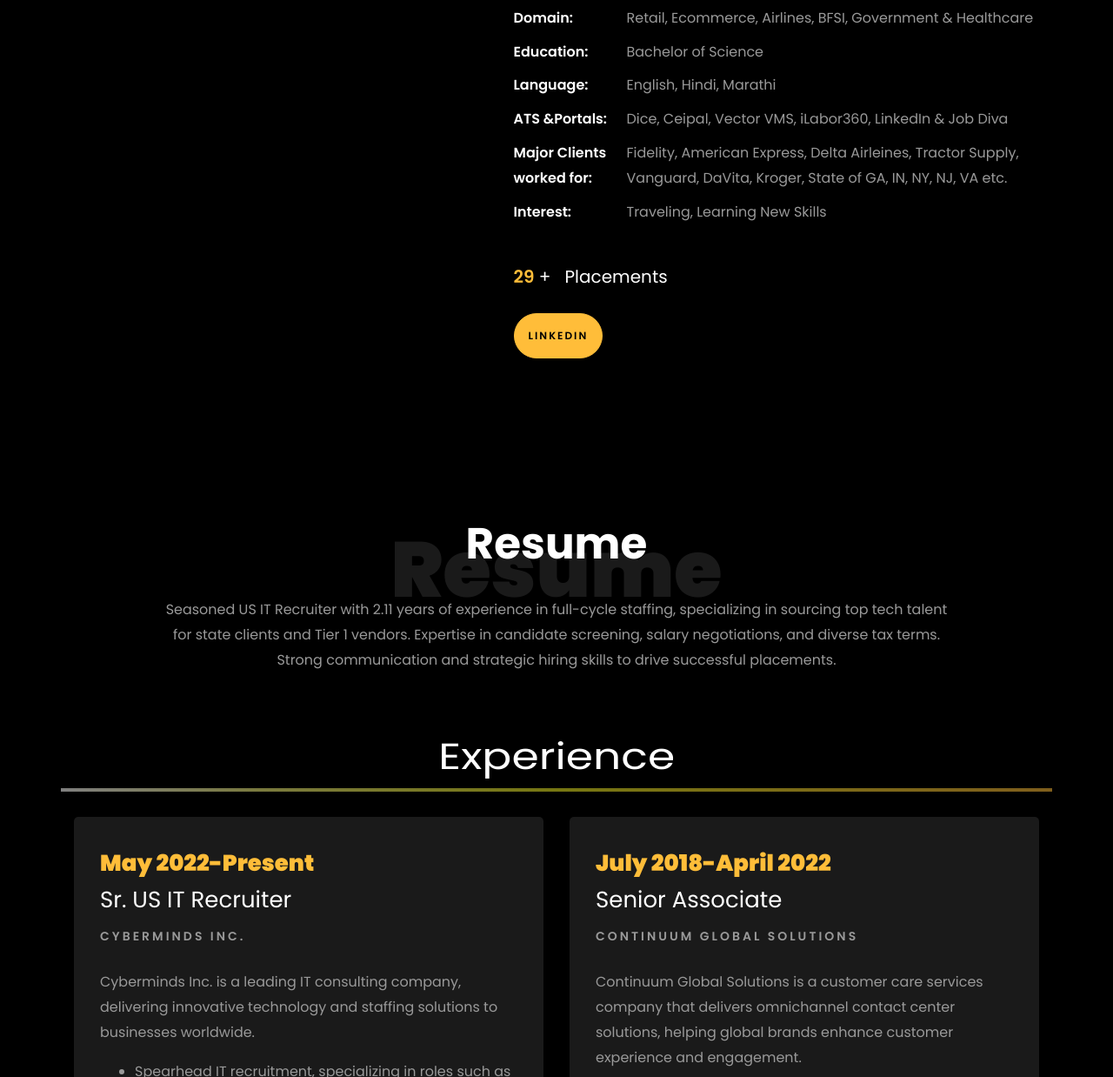
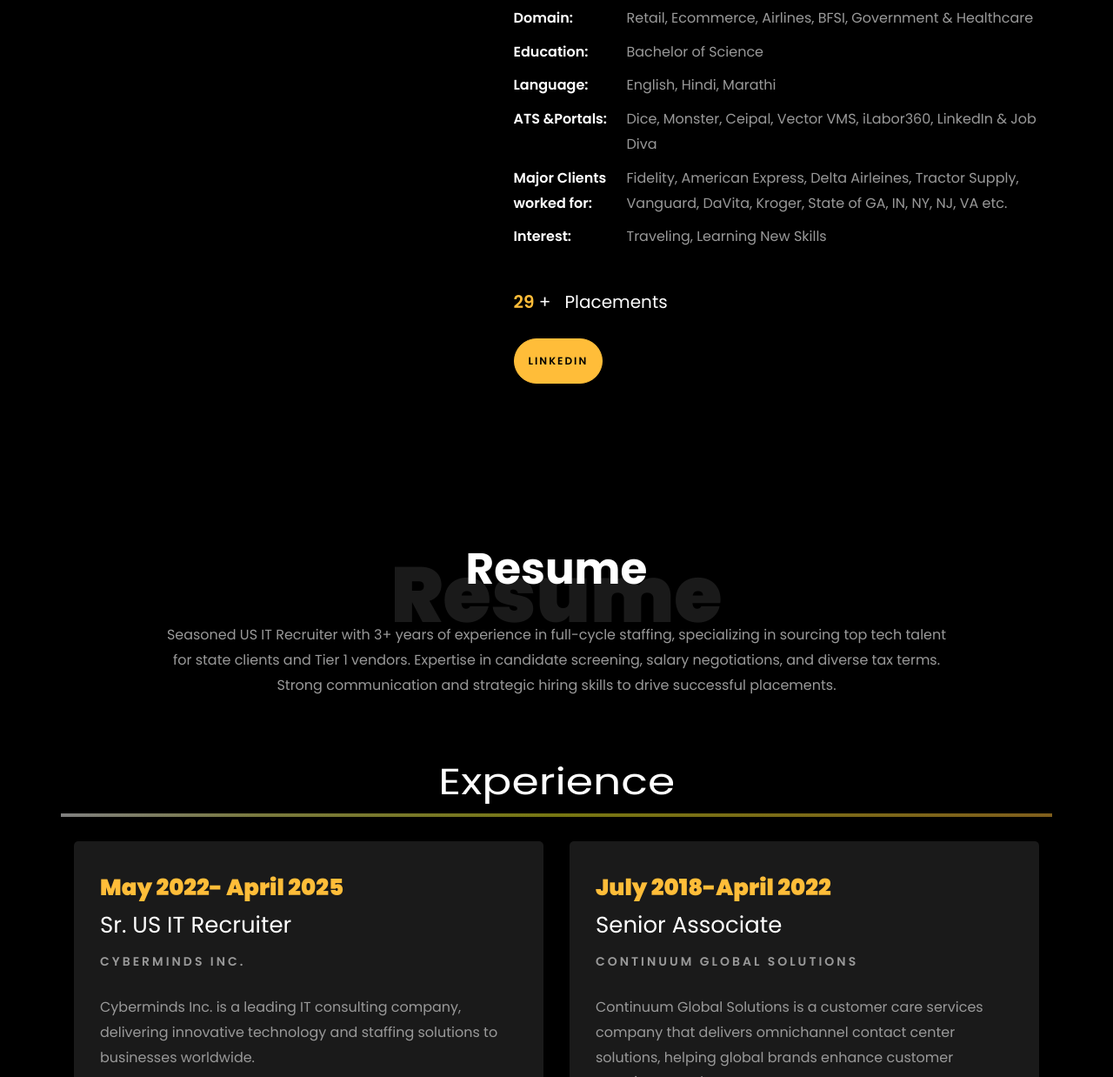
Before and after one commit to AbhilashHr/Abhilash_Portfolio, a plain HTML site: page index.html in a window 1280 px wide. Shown: the part 1465-2703 px from the top of the page at 87% size. Drawn offline with Linux system fonts and the light colour scheme; files whose address does not match are found by name.

Commit message:
Update index.html

```diff
--- a/index.html
+++ b/index.html
@@ -249,7 +249,7 @@
 									<div class="col-sm-6 col-md-7">
 									  <div class="about-info">
 										<p><span class="title-s">Name: </span> <span>Abhilash Shrivas</span></p>
-										<p><span class="title-s">Job Role: </span> <span>Sr. IT Recruiter/ US Staffing /BDM </span></p>
+										<p><span class="title-s">Job Role: </span> <span>Sr. IT Recruiter/ US Staffing /State Client Recruiter </span></p>
 										<p><span class="title-s">Experience: </span> <span>6+ Years</span></p>
 										<p><span class="title-s">Address: </span> <span>Indore,MP India</span></p>
 									  </div>
@@ -309,7 +309,7 @@
 									<li class="d-flex"><span>Domain:</span> <span>Retail, Ecommerce, Airlines, BFSI, Government &amp; Healthcare</span></li>
 									<li class="d-flex"><span>Education:</span> <span>Bachelor of Science</span></li>
 									<li class="d-flex"><span>Language:</span> <span>English, Hindi, Marathi</span></li>
-									<li class="d-flex"><span>ATS &amp;Portals:</span> <span>Dice, Ceipal, Vector VMS, iLabor360, LinkedIn &amp; Job Diva</span></li>
+									<li class="d-flex"><span>ATS &amp;Portals:</span> <span>Dice, Monster, Ceipal, Vector VMS, iLabor360, LinkedIn &amp; Job Diva</span></li>
 									<li class="d-flex"><span>Major Clients worked for:</span> <span>Fidelity, American Express, Delta Airleines, Tractor Supply, Vanguard, DaVita, Kroger, State of GA, IN, NY, NJ, VA etc.</span></li>
 									<li class="d-flex"><span>Interest:</span> <span>Traveling, Learning New Skills</span></li>
 
@@ -342,7 +342,7 @@
           <div class="col-md-10 heading-section text-center ftco-animate">
           	<h1 class="big big-2">Resume</h1>
             <h2 class="mb-4">Resume</h2>
-            <p>Seasoned US IT Recruiter with 2.11 years of experience in full-cycle staffing, specializing in sourcing top tech talent for state clients and Tier 1 vendors. Expertise in candidate screening, salary negotiations, and diverse tax terms. Strong communication and strategic hiring skills to drive successful placements.</p>
+            <p>Seasoned US IT Recruiter with 3+ years of experience in full-cycle staffing, specializing in sourcing top tech talent for state clients and Tier 1 vendors. Expertise in candidate screening, salary negotiations, and diverse tax terms. Strong communication and strategic hiring skills to drive successful placements.</p>
           </div>
         </div>
 
@@ -355,7 +355,7 @@
 		<div class="row">
 				<div class="col-md-6">
 					<div class="resume-wrap ftco-animate">
-						<span class="date">May 2022-Present</span>
+						<span class="date">May 2022- April 2025</span>
 						<h2>Sr. US IT Recruiter</h2>
 						<span class="position">Cyberminds Inc.</span>
 						<p class="mt-4">Cyberminds Inc. is a leading IT consulting company, delivering innovative technology and staffing solutions to businesses worldwide.
```
